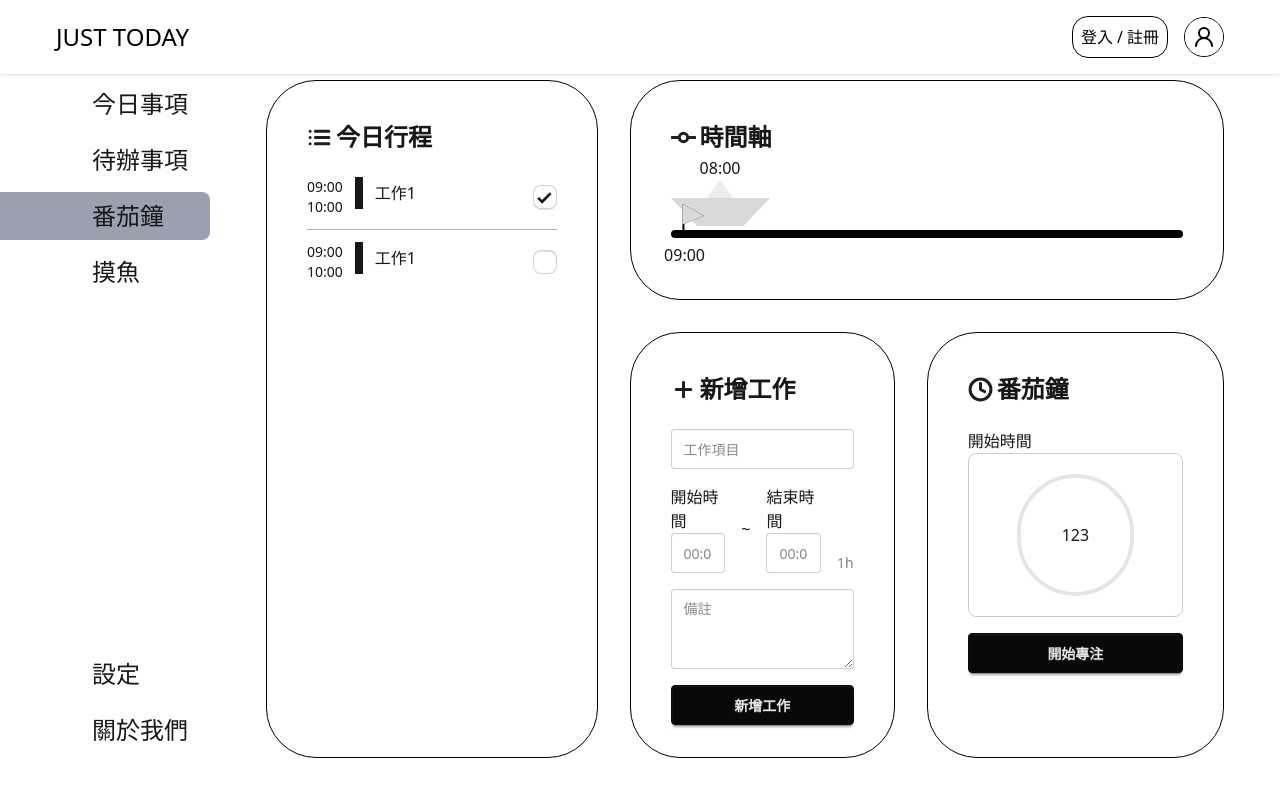
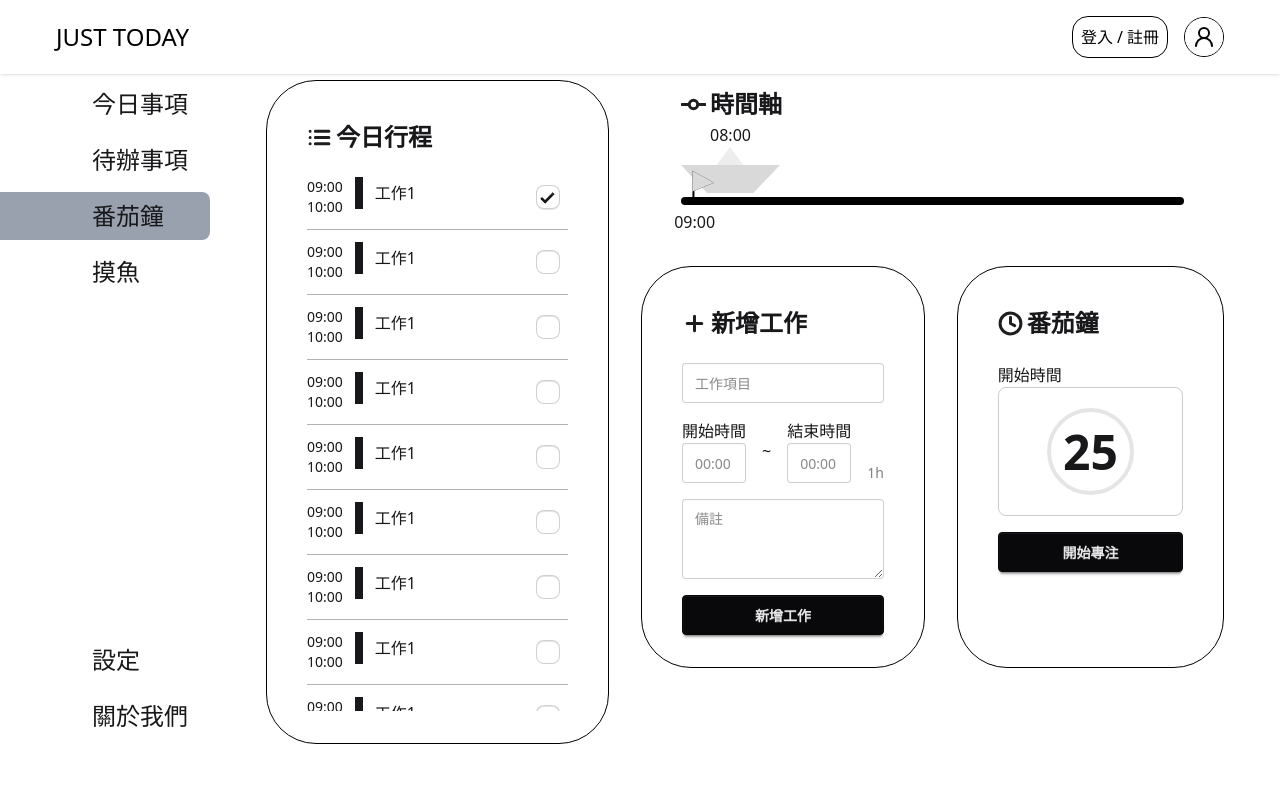
Before and after one commit to emba2ra3star/NTUEDTD_REACT_Just-Today, a React (Vite) app: page / in a window 1280 px wide. Shown: the top 796 px of the page. Built offline with nearby package versions, Linux system fonts and the light colour scheme.

Commit message:
首頁(RWD修正+滑桿)

```diff
--- a/src/pages/Home.jsx
+++ b/src/pages/Home.jsx
@@ -10,11 +10,11 @@ function Home() {
             <Helmet>
                 <title>Just Today | 首頁</title>
             </Helmet>
-            <div className="content mt-[5rem] flex flex-row items-center">
+            <div className="content mt-[5rem] flex flex-row">
                 <NavMenu />
                 <div className="w-6/7 h-full px-14 pb-10 flex flex-row gap-8">
                     <TodayList />
-                    <div className="flex flex-col gap-8">
+                    <div className="flex flex-col">
                         <TimeLine />
                         <div className="flex flex-row gap-8">
                             <AddTask />
@@ -38,6 +38,13 @@ function TodayList() {
     const [todayList, setTodayList] = useState([
         { title: "工作1", color: "#fff", isDone: true, startTime: "09:00", endTime: "10:00", note: "這是工作1的備註" },
         { title: "工作2", color: "#fff", isDone: false, startTime: "09:00", endTime: "10:00", note: "這是工作2的備註" },
+        { title: "工作2", color: "#fff", isDone: false, startTime: "09:00", endTime: "10:00", note: "這是工作2的備註" },
+        { title: "工作2", color: "#fff", isDone: false, startTime: "09:00", endTime: "10:00", note: "這是工作2的備註" },
+        { title: "工作2", color: "#fff", isDone: false, startTime: "09:00", endTime: "10:00", note: "這是工作2的備註" },
+        { title: "工作2", color: "#fff", isDone: false, startTime: "09:00", endTime: "10:00", note: "這是工作2的備註" },
+        { title: "工作2", color: "#fff", isDone: false, startTime: "09:00", endTime: "10:00", note: "這是工作2的備註" },
+        { title: "工作2", color: "#fff", isDone: false, startTime: "09:00", endTime: "10:00", note: "這是工作2的備註" },
+        { title: "工作2", color: "#fff", isDone: false, startTime: "09:00", endTime: "10:00", note: "這是工作2的備註" },
     ]);
     const toggleIsDone = (id) => {
         setTodayList((prev) =>
@@ -48,7 +55,7 @@ function TodayList() {
     };
 
     return (
-        <div className="h-full w-[50%] py-8 px-10 flex flex-col gap-4 border-1 rounded-[50px] border-black bg-base-100">
+        <div className="max-h-[calc(100vh-8.5rem)] h-full w-[50%] py-8 px-10 flex flex-col gap-4 border-1 rounded-[50px] border-black bg-base-100">
             {/* title */}
             <div className="flex items-center gap-1">
                 <svg width="25" height="25" viewBox="0 0 25 25" fill="none" xmlns="http://www.w3.org/2000/svg">
@@ -59,7 +66,7 @@ function TodayList() {
             </div>
 
             {/* list */}
-            <div className="flex flex-col">
+            <div className="flex flex-col overflow-y-auto">
                 {todayList.map((item, index) => (
                     <div
                         key={index}
@@ -89,7 +96,7 @@ function TodayList() {
                                     checked={item.isDone}
                                     onChange={() => { toggleIsDone(index); }}
                                     onClick={(e) => e.stopPropagation()}
-                                    className="checkbox"
+                                    className="checkbox mr-2"
                                 />
                             </div>
                         </div>
@@ -103,7 +110,7 @@ function TodayList() {
 
 function TimeLine() {
     return (
-        <div className="py-8 px-10 flex flex-col items-start gap-4 border-1 rounded-[50px] border-black bg-base-100 text-base">
+        <div className="pb-8 px-10 flex flex-col items-start gap-4 text-base">
             {/* title */}
             <div className="flex flex-row justify-center items-center gap-1">
                 <svg width="25" height="25" viewBox="0 0 25 25" fill="none" xmlns="http://www.w3.org/2000/svg">
@@ -119,7 +126,7 @@ function TimeLine() {
                 <h1 className="text-2xl/12 font-bold">時間軸</h1>
             </div>
 
-            <div className="relative mt-4 grid grid-cols-12 gap-4">
+            <div className="relative mt-4 w-full grid grid-cols-12 gap-4">
                 {/* boat */}
                 <div className="absolute top-[-50%] flex flex-col items-center">
                     <p>08:00</p>
@@ -148,7 +155,7 @@ function TimeLine() {
 
 function AddTask() {
     return (
-        <div className="w-[50%] py-8 px-10 flex flex-col gap-4 border-1 rounded-[50px] border-black bg-base-100">
+        <div className="py-8 px-10 flex flex-col gap-4 border-1 rounded-[50px] border-black bg-base-100">
             <div className="flex flex-row items-center gap-1">
                 <svg width="25" height="25" viewBox="0 0 25 25" fill="none" xmlns="http://www.w3.org/2000/svg">
                     <path d="M12.5 5.2085V19.7918M5.20831 12.5002H19.7916" stroke="#1E1E1E" strokeWidth="3" strokeLinecap="round" strokeLinejoin="round" />
@@ -156,20 +163,20 @@ function AddTask() {
                 <h1 className="text-2xl/12 font-bold">新增工作</h1>
             </div>
             <div className="flex flex-col gap-4">
-                <input type="text" placeholder="工作項目" className="input" />
+                <input type="text" placeholder="工作項目" className="input w-full" />
                 <div className="flex flex-row gap-4">
-                    <div className="flex flex-col">
+                    <div className="min-w-[4rem] flex flex-col">
                         <p>開始時間</p>
                         <input type="text" placeholder="00:00" className="input" />
                     </div>
                     <p className="self-center">~</p>
-                    <div className="flex flex-col">
+                    <div className="min-w-[4rem] flex flex-col">
                         <p>結束時間</p>
                         <input type="text" placeholder="00:00" className="input" />
                     </div>
                     <p className="self-end text-sm text-black/50">1h</p>
                 </div>
-                <textarea className="textarea" placeholder="備註"></textarea>
+                <textarea className="textarea w-full" placeholder="備註"></textarea>
                 <button className="btn btn-neutral">新增工作</button>
             </div>
         </div>
@@ -178,7 +185,7 @@ function AddTask() {
 
 function Timer() {
     return (
-        <div className="w-[50%] py-8 px-10 flex flex-col gap-4 border-1 rounded-[50px] border-black bg-base-100">
+        <div className="w-full py-8 px-10 flex flex-col gap-4 border-1 rounded-[50px] border-black bg-base-100">
             <div className="flex flex-row items-center gap-1">
                 <svg width="25" height="25" viewBox="0 0 25 25" fill="none" xmlns="http://www.w3.org/2000/svg">
                     <g clipPath="url(#clip0_232_397)">
@@ -194,9 +201,9 @@ function Timer() {
             </div>
             <div className="flex flex-col">
                 <p>開始時間</p>
-                <div className=" py-5 px-12 border-1 border-black/20 rounded-lg flex justify-center items-center">
-                    <div className="w-[122px] h-[122px] flex items-center justify-center border-4 border-black/10 rounded-full">
-                        <p>123</p>
+                <div className="py-5 px-12 border-1 border-black/20 rounded-lg flex justify-center items-center">
+                    <div className="w-full aspect-square flex items-center justify-center border-4 border-black/10 rounded-full">
+                        <p className="text-5xl/12 font-bold">25</p>
                     </div>
                 </div>
             </div>
```
